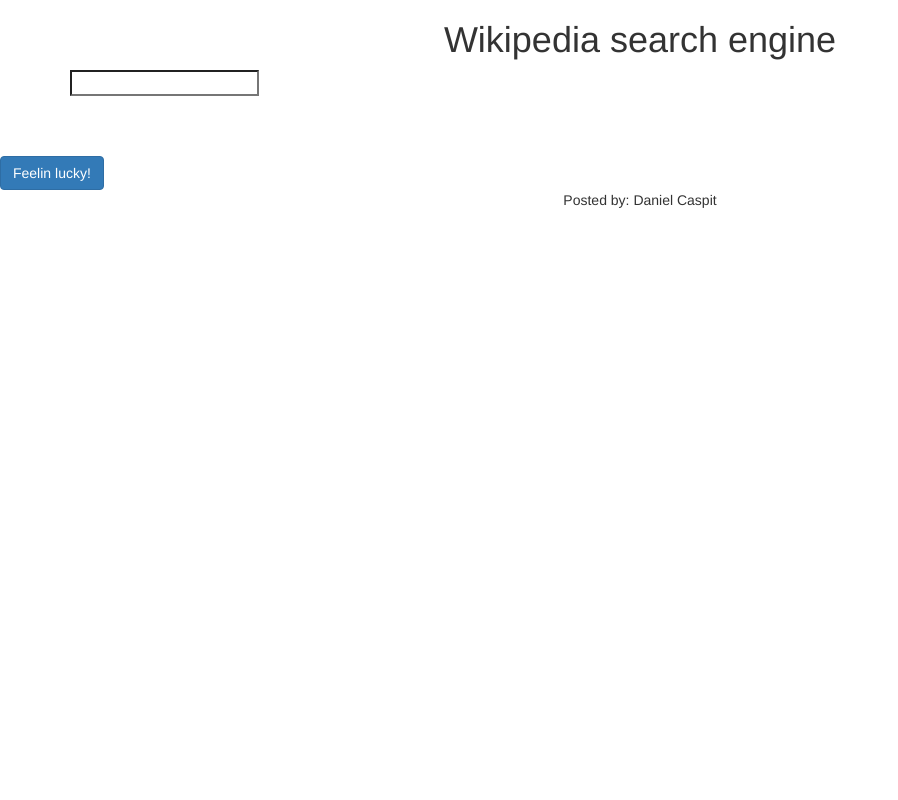
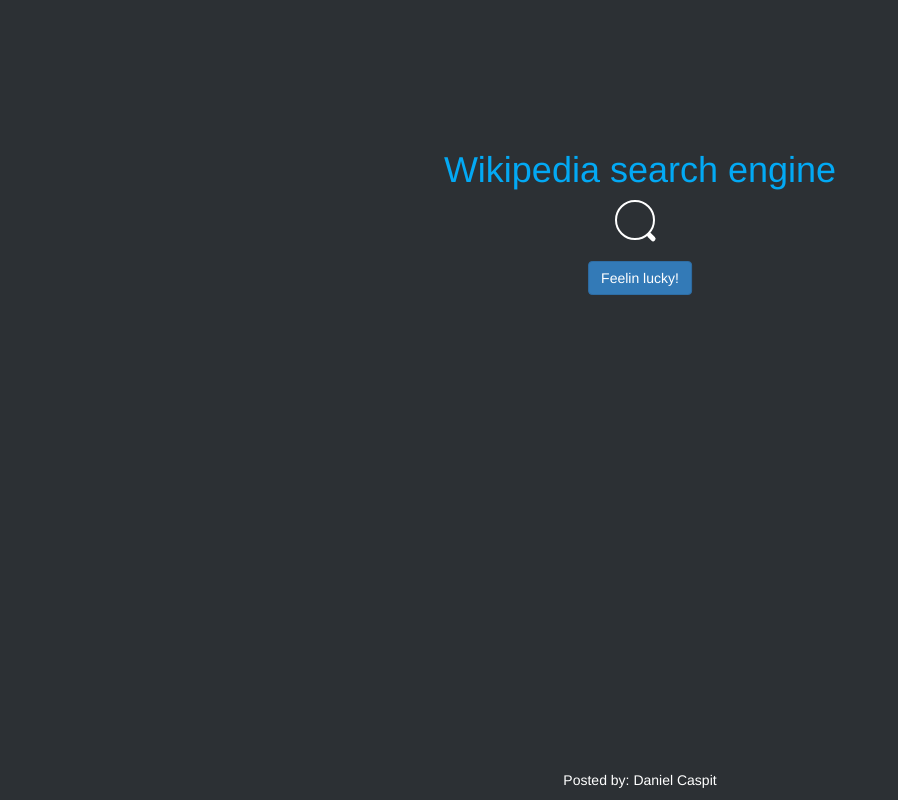
Before and after one commit to dcaspit/Wikipedia-search-engine, a plain HTML site: page index.html in a window 1280 px wide. Shown: the whole page, without its empty margins (0-898 px from the left). Drawn offline with nearby package versions, Linux system fonts and the light colour scheme.

Commit message:
Update index.html

```diff
--- a/index.html
+++ b/index.html
@@ -7,7 +7,7 @@
 	<link rel="stylesheet" href="https://cdnjs.cloudflare.com/ajax/libs/normalize/5.0.0/normalize.min.css">
 	<link rel='stylesheet prefetch' href='https://maxcdn.bootstrapcdn.com/bootstrap/3.3.5/css/bootstrap.min.css'>
 	<link rel='stylesheet prefetch' href='https://maxcdn.bootstrapcdn.com/font-awesome/4.7.0/css/font-awesome.min.css'>
-	<link rel="stylesheet" href="/scss/style.css" type="text/scss">
+	<link rel="stylesheet" href="scss/style.css" type="text/css">
 </head>
 
 <body>
```
